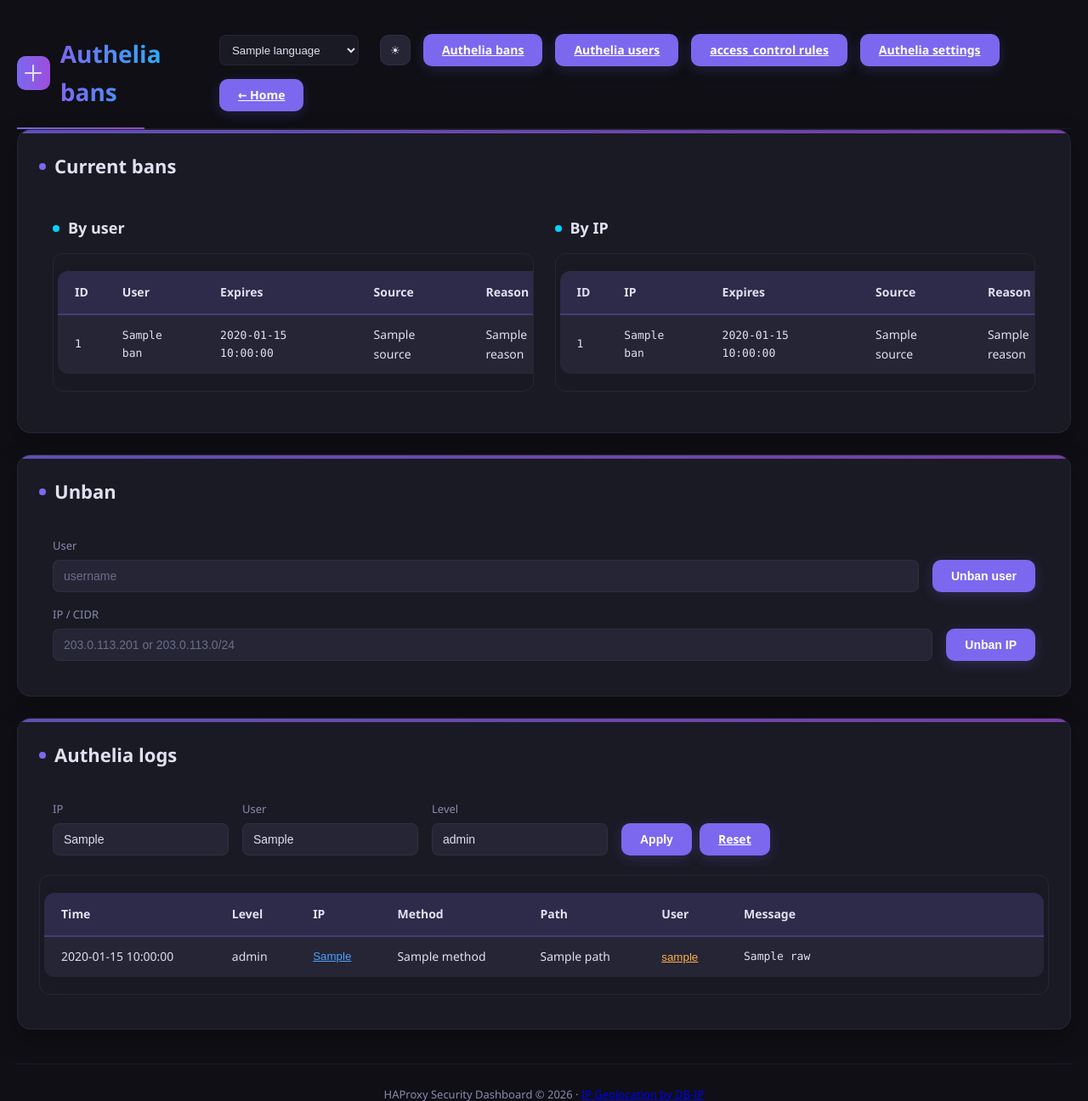
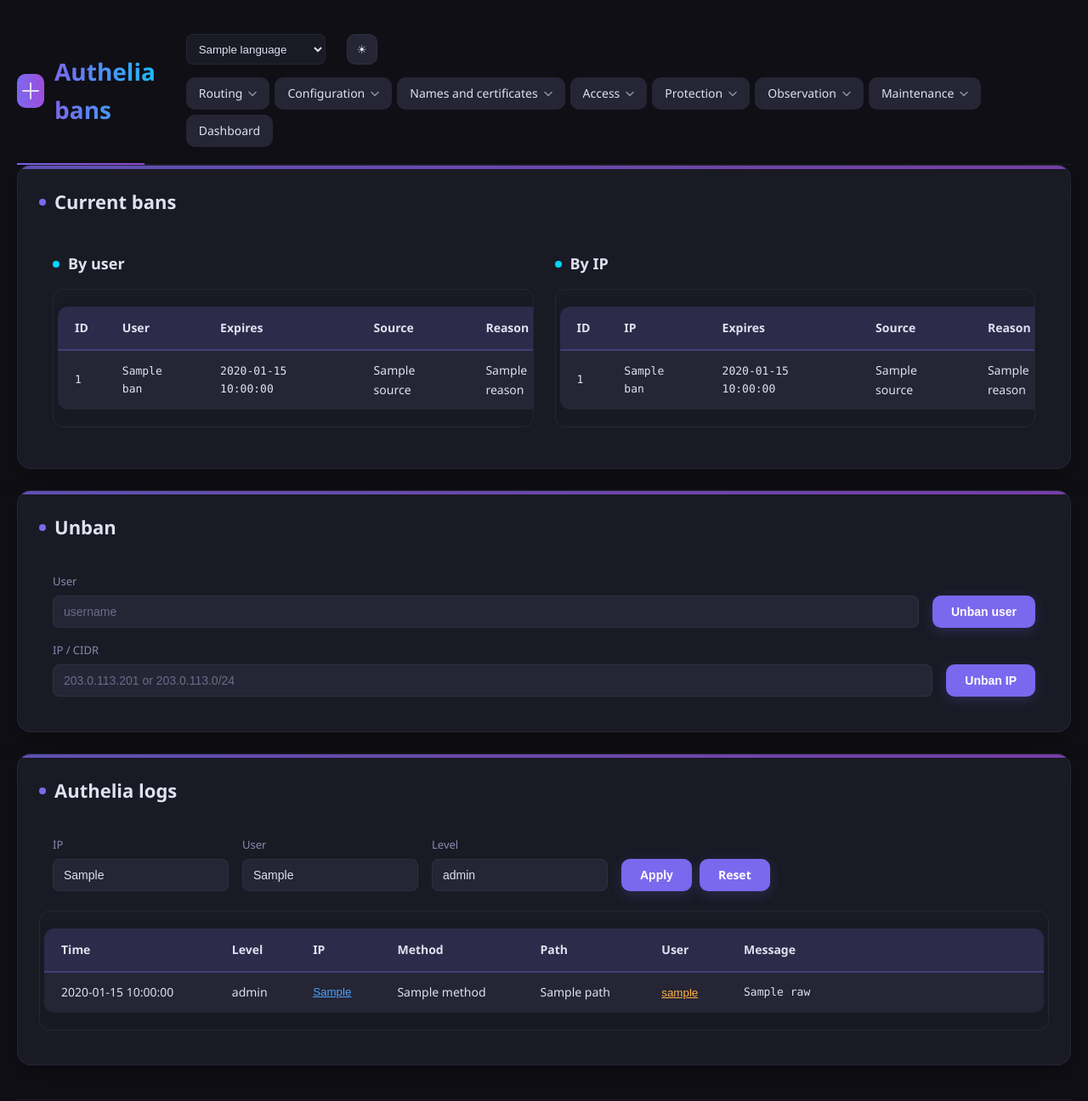
Before and after one commit to CLLlAgOB/easy-ha-proxy, a Python web app: template docker/app/haproxy_admin/templates/authelia_bans.html in a window 1280 px wide. Shown: the top 1296 px of the page at 85% size. Run offline with Jinja, Linux system fonts and the light colour scheme; the template is opened without the code that fills it: most values are stand-ins (such as "Sample title", 1, 10 or a date in 2020).

Commit message:
One header for the whole application
Authelia was a single button on the dashboard, so from any HAProxy page you
had to go Home before you could reach it. The Authelia pages then had four
buttons of their own and none of the rest, so arriving there cost you every
other destination. And the dashboard offered a third set again -- HAProxy
statistics, Diagnostics, "Haproxy config" -- reachable from nowhere else.

Now every page carries the same navigation: seven menus and a link to the
dashboard, twenty-three destinations, each in exactly one place. Authelia
becomes the Access group, HAProxy statistics joins Observation, and
Diagnostics appears under Maintenance only when debug routes are on --
the guard that hid it moved along with the link.

The look, in three parts.

Seven solid accent pills read as seven competing calls to action. The
menus are furniture, not actions, so they sit on a surface that lifts on
hover, and the accent is spent on the one section you are actually in --
a tinted face and a solid underline rather than a filled pill, which is
unmistakable next to six neighbours without shouting over the page.

An <a class="btn"> carried the browser's default underline while a
<button class="btn"> did not, so any row mixing them looked like two kinds
of control. It does not any more.

The caret was a text glyph that sat off the baseline; it is an inline SVG
that rotates when the menu opens. Focus outlines are explicit, because a
control with no border of its own gets no visible focus for free.

Co-Authored-By: Claude Opus 5 <noreply@anthropic.com>

```diff
--- a/docker/app/haproxy_admin/static/css/styles.css
+++ b/docker/app/haproxy_admin/static/css/styles.css
@@ -1383,6 +1383,10 @@ input[type="submit"].btn {
   -webkit-appearance: none;
   /* для Chrome/Safari */
 
+  /* A link styled as a button still carried the browser's underline, so a
+     row mixing <a class="btn"> and <button class="btn"> looked like two
+     different kinds of control. */
+  text-decoration: none;
   height: 38px;
   /* общая высота кнопок */
   line-height: 1;
@@ -3225,30 +3229,71 @@ tr.job-row-selected > td:first-child {
   border-radius: 6px;
 }
 
-/* ── Grouped header navigation ─────────────────────────────────────────
+/* ── Header navigation ─────────────────────────────────────────────────
    Eighteen buttons wrapped onto three rows and pushed the page below the
-   fold. Six menus and one link fit a single line, and the group holding the
-   current page is marked so the header still answers "where am I".
-
-   Built on <details>, which means it works with no script: these rules only
-   have to place the panel and stop it stretching the header. */
+   fold. Seven menus and a link fit one line.
+
+   They are deliberately quieter than .btn. A header of solid accent-coloured
+   pills reads as seven competing calls to action, when navigation is the
+   furniture of the page and the accent belongs to the thing you are looking
+   at. So: a surface that lifts on hover, and the accent spent only on the
+   section you are in.
+
+   Built on <details>, so these rules only place the panel and keep it from
+   stretching the header. */
 
 .nav-groups {
   display: flex;
   align-items: center;
   flex-wrap: wrap;
-  gap: 10px;
+  gap: 6px;
 }
 
 .nav-group {
   position: relative;
 }
 
-/* The summary carries .btn, so it inherits every button style; only the
-   marker and the cursor need saying. */
+.nav-group-summary,
+.nav-home {
+  display: inline-flex;
+  align-items: center;
+  justify-content: center;
+  gap: 7px;
+  height: 38px;
+  padding: 0 14px;
+  border: 1px solid transparent;
+  border-radius: 10px;
+  background: var(--surface-1);
+  color: var(--text-primary);
+  font-size: 14px;
+  font-weight: 500;
+  line-height: 1;
+  white-space: nowrap;
+  cursor: pointer;
+  user-select: none;
+  /* Every other underlined link in this header came from the browser
+     default; a navigation control is not prose. */
+  text-decoration: none;
+  transition: background var(--transition-speed) ease,
+              border-color var(--transition-speed) ease,
+              color var(--transition-speed) ease;
+}
+
+.nav-group-summary:hover,
+.nav-home:hover {
+  background: var(--surface-2);
+  border-color: var(--border);
+}
+
+.nav-group-summary:focus-visible,
+.nav-home:focus-visible,
+.nav-group-item:focus-visible {
+  outline: 2px solid var(--accent-secondary);
+  outline-offset: 2px;
+}
+
 .nav-group-summary {
   list-style: none;
-  user-select: none;
 }
 
 .nav-group-summary::-webkit-details-marker,
@@ -3258,29 +3303,44 @@ tr.job-row-selected > td:first-child {
 }
 
 .nav-group-caret {
-  font-size: 10px;
-  line-height: 1;
-  opacity: .75;
-  transition: transform var(--transition-speed) ease;
+  flex: 0 0 auto;
+  opacity: .55;
+  transition: transform var(--transition-speed) ease,
+              opacity var(--transition-speed) ease;
+}
+
+.nav-group-summary:hover .nav-group-caret {
+  opacity: .9;
+}
+
+.nav-group[open] > .nav-group-summary {
+  background: var(--surface-2);
+  border-color: var(--border);
 }
 
 .nav-group[open] > .nav-group-summary .nav-group-caret {
   transform: rotate(180deg);
-}
-
-/* The group containing the current page keeps a visible edge whether it is
-   open or not. */
-.nav-group-current > .nav-group-summary {
-  background: var(--accent-secondary);
-  color: #0f0f15;
+  opacity: 1;
+}
+
+/* Where you are. A tinted face and a solid underline rather than a filled
+   pill: it has to be unmistakable next to six neighbours without shouting
+   louder than the page content. */
+.nav-group-current > .nav-group-summary,
+.nav-home-current {
+  background: rgba(123, 104, 238, .16);
+  border-color: rgba(123, 104, 238, .55);
+  color: var(--text-primary);
+  font-weight: 600;
+  box-shadow: inset 0 -2px 0 0 var(--accent-primary);
 }
 
 .nav-group-items {
   position: absolute;
   z-index: 40;
-  top: calc(100% + 6px);
+  top: calc(100% + 8px);
   left: 0;
-  min-width: 230px;
+  min-width: 236px;
   display: flex;
   flex-direction: column;
   padding: 6px;
@@ -3288,13 +3348,13 @@ tr.job-row-selected > td:first-child {
   border: 1px solid var(--border);
   border-radius: 12px;
   background: var(--bg-secondary);
-  box-shadow: 0 12px 30px rgba(0, 0, 0, .35);
-}
-
-/* Near the right edge a left-aligned panel would leave the viewport, and a
+  box-shadow: 0 16px 40px rgba(0, 0, 0, .45);
+}
+
+/* Near the right edge a left-aligned panel leaves the viewport, and a
    horizontal scrollbar on the whole page is worse than a panel that opens
    the other way. */
-.nav-group:last-of-type .nav-group-items {
+.nav-group:nth-last-of-type(-n+2) .nav-group-items {
   left: auto;
   right: 0;
 }
@@ -3303,16 +3363,17 @@ tr.job-row-selected > td:first-child {
   display: block;
   padding: 9px 12px;
   border-radius: 8px;
-  color: var(--text-primary);
+  color: var(--text-secondary);
   text-decoration: none;
   font-size: 14px;
   white-space: nowrap;
-  transition: background var(--transition-speed) ease;
-}
-
-.nav-group-item:hover,
-.nav-group-item:focus-visible {
+  transition: background var(--transition-speed) ease,
+              color var(--transition-speed) ease;
+}
+
+.nav-group-item:hover {
   background: var(--surface-2);
+  color: var(--text-primary);
 }
 
 .nav-group-item-current {
@@ -3320,11 +3381,12 @@ tr.job-row-selected > td:first-child {
   font-weight: 600;
 }
 
-/* On a narrow screen there is no room beside anything, so the panel becomes
-   part of the flow instead of floating over content it would cover. */
+/* On a narrow screen there is no room beside anything, so the panel joins
+   the flow instead of covering the content underneath it. */
 @media (max-width: 720px) {
   .nav-groups {
     width: 100%;
+    gap: 4px;
   }
 
   .nav-group {
@@ -3339,7 +3401,11 @@ tr.job-row-selected > td:first-child {
   .nav-group-items {
     position: static;
     min-width: 0;
-    margin-top: 6px;
+    margin-top: 4px;
     box-shadow: none;
   }
-}
+
+  .nav-home {
+    width: 100%;
+  }
+}
--- a/docker/app/haproxy_admin/templates/_authelia_nav.html
+++ b/docker/app/haproxy_admin/templates/_authelia_nav.html
@@ -1,17 +1,6 @@
+{# The Authelia pages carry the same header as the rest of the
+   application. They used to have four buttons of their own, which meant
+   arriving here cost you every other destination until you went Home. #}
 {% block header_buttons %}
-  <a class="btn" href="{{ url_for('routes.authelia_bans') }}">
-    Authelia bans
-  </a>
-  <a class="btn" href="{{ url_for('routes.authelia_users') }}">
-    Authelia users
-  </a>
-  <a class="btn" href="{{ url_for('authelia_acl.edit_rules') }}">
-    access_control rules
-  </a>
-  <a class="btn" href="{{ url_for('authelia_settings.edit_settings') }}">
-    Authelia settings
-  </a>
-  <a class="btn" href="{{ url_for('routes.index') }}">
-    ← Home
-  </a>
+{% include "_haproxy_nav.html" %}
 {% endblock %}
--- a/docker/app/haproxy_admin/templates/_haproxy_nav.html
+++ b/docker/app/haproxy_admin/templates/_haproxy_nav.html
@@ -1,17 +1,18 @@
 {# _haproxy_nav.html
-   Shared navigation for the HAProxy administration section.
+   The header navigation, shared by every administration page.
 
-   Eighteen buttons in one wrapping row took three lines of the header on a
-   wide screen and pushed the page itself below the fold. They are grouped
-   here by the job someone is doing, which turns nineteen targets into seven
-   and fits one line.
+   Eighteen buttons in one wrapping row took three lines and pushed the page
+   below the fold. They are grouped here by the job someone is doing, which
+   turns nineteen targets into eight and fits one line.
 
-   Built on <details>, so it opens and closes with no script at all;
-   nav.js only adds the conveniences a script is needed for -- closing the
-   others when one opens, Escape, and clicking away.
+   One nav for the whole application, not one per section: from a HAProxy
+   page there used to be no way to reach Authelia at all except by going Home
+   first, and the dashboard offered a different set of buttons again.
 
-   The group holding the current page is marked, so the header still answers
-   "where am I" the way a row of buttons did. #}
+   Built on <details>, so it opens and closes with no script; nav.js only
+   adds what a script is needed for -- closing the others, Escape, clicking
+   away. The group holding the current page is marked, so the header still
+   answers "where am I" now that the links are hidden. #}
 
 {% set nav_groups = [
   {
@@ -40,6 +41,15 @@
     ],
   },
   {
+    "label": "Access",
+    "items": [
+      ("authelia_acl.edit_rules",         "Authelia access rules"),
+      ("routes.authelia_users",           "Authelia users"),
+      ("routes.authelia_bans",            "Authelia bans"),
+      ("authelia_settings.edit_settings", "Authelia settings"),
+    ],
+  },
+  {
     "label": "Protection",
     "items": [
       ("routes.adaptive_protection_page", "Adaptive protection"),
@@ -49,10 +59,11 @@
   {
     "label": "Observation",
     "items": [
-      ("routes.monitoring_page",     "Monitoring"),
-      ("routes.alerts_page",         "Alerts"),
-      ("routes.audit_page",          "Change log"),
-      ("routes.system_health_page",  "Status"),
+      ("routes.monitoring_page",    "Monitoring"),
+      ("routes.alerts_page",        "Alerts"),
+      ("routes.audit_page",         "Change log"),
+      ("routes.system_health_page", "Status"),
+      ("routes.haproxy_stats_page", "HAProxy statistics"),
     ],
   },
   {
@@ -68,9 +79,13 @@
   {% for group in nav_groups %}
   {% set here = group["items"] | selectattr("0", "equalto", request.endpoint) | list | length > 0 %}
   <details class="nav-group{% if here %} nav-group-current{% endif %}">
-    <summary class="btn nav-group-summary">
-      {{ group["label"] }}
-      <span class="nav-group-caret" aria-hidden="true">▾</span>
+    <summary class="nav-group-summary">
+      <span>{{ group["label"] }}</span>
+      <svg class="nav-group-caret" width="10" height="10" viewBox="0 0 10 10"
+           aria-hidden="true" focusable="false">
+        <path d="M1 3.5L5 7.5L9 3.5" fill="none" stroke="currentColor"
+              stroke-width="1.6" stroke-linecap="round" stroke-linejoin="round"/>
+      </svg>
     </summary>
     <div class="nav-group-items">
       {% for endpoint, label in group["items"] %}
@@ -80,9 +95,19 @@
         {{ label }}
       </a>
       {% endfor %}
+      {% if group["label"] == "Maintenance" and debug_routes_enabled | default(false) %}
+      <a class="nav-group-item{% if request.endpoint == 'routes.debug' %} nav-group-item-current{% endif %}"
+         href="{{ url_for('routes.debug') }}">
+        Diagnostics
+      </a>
+      {% endif %}
     </div>
   </details>
   {% endfor %}
 
-  <a class="btn" href="{{ url_for('routes.index') }}">Home</a>
+  <a class="nav-home{% if request.endpoint == 'routes.index' %} nav-home-current{% endif %}"
+     href="{{ url_for('routes.index') }}"
+     {% if request.endpoint == 'routes.index' %}aria-current="page"{% endif %}>
+    Dashboard
+  </a>
 </nav>
--- a/docker/app/haproxy_admin/translations/ru/polished.json
+++ b/docker/app/haproxy_admin/translations/ru/polished.json
@@ -38,6 +38,9 @@
     "Names and certificates": "Имена и сертификаты",
     "Protection": "Защита",
     "Observation": "Наблюдение",
-    "Administration sections": "Разделы администрирования"
+    "Administration sections": "Разделы администрирования",
+    "Access": "Доступ",
+    "Dashboard": "Дашборд",
+    "Authelia access rules": "Правила доступа Authelia"
   }
 }
```
Also changed, not shown: docker/app/haproxy_admin/templates/index.html (+4 -18 lines), .tests/test_navigation_groups.py, .tests/test_security_boundaries.py.
